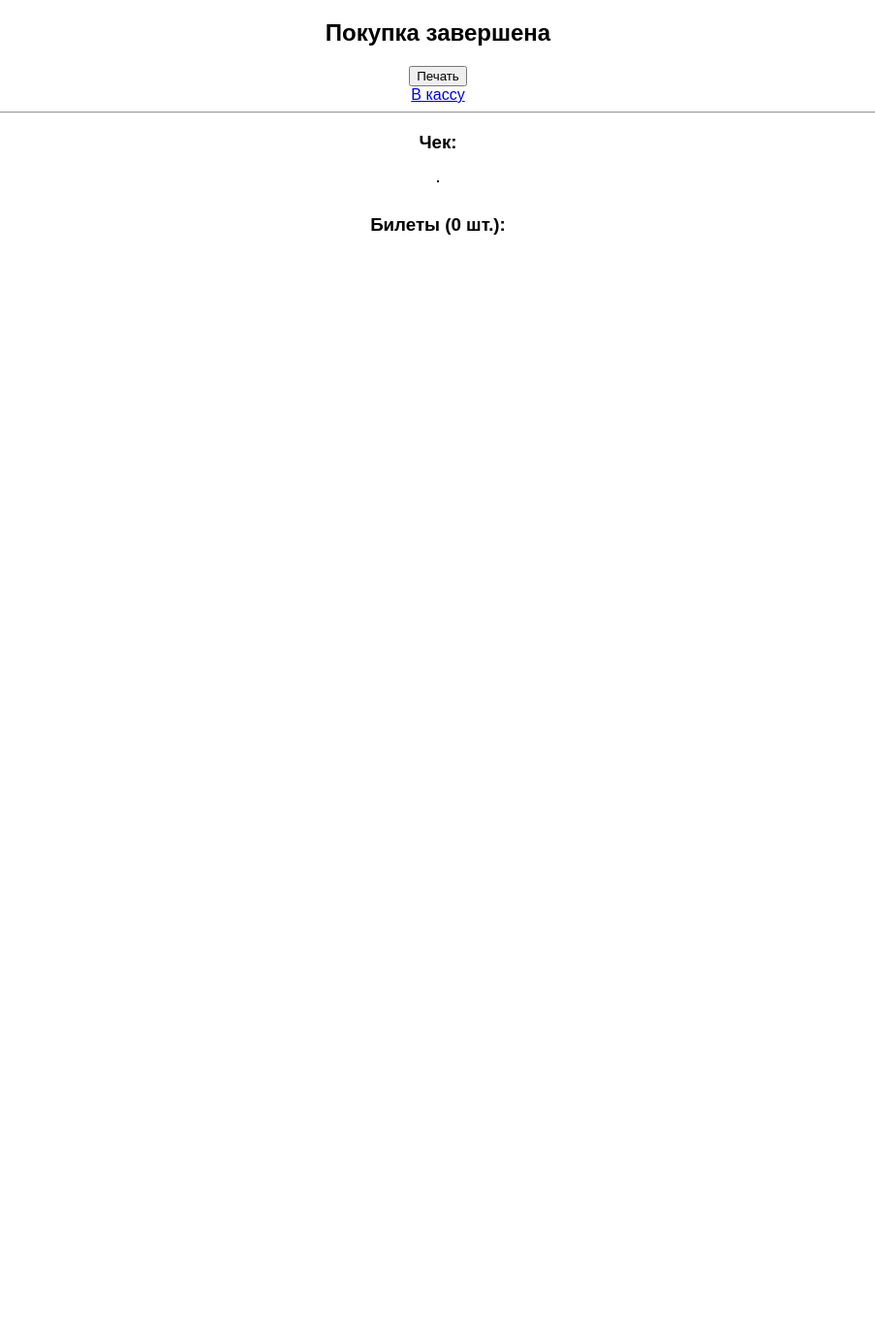
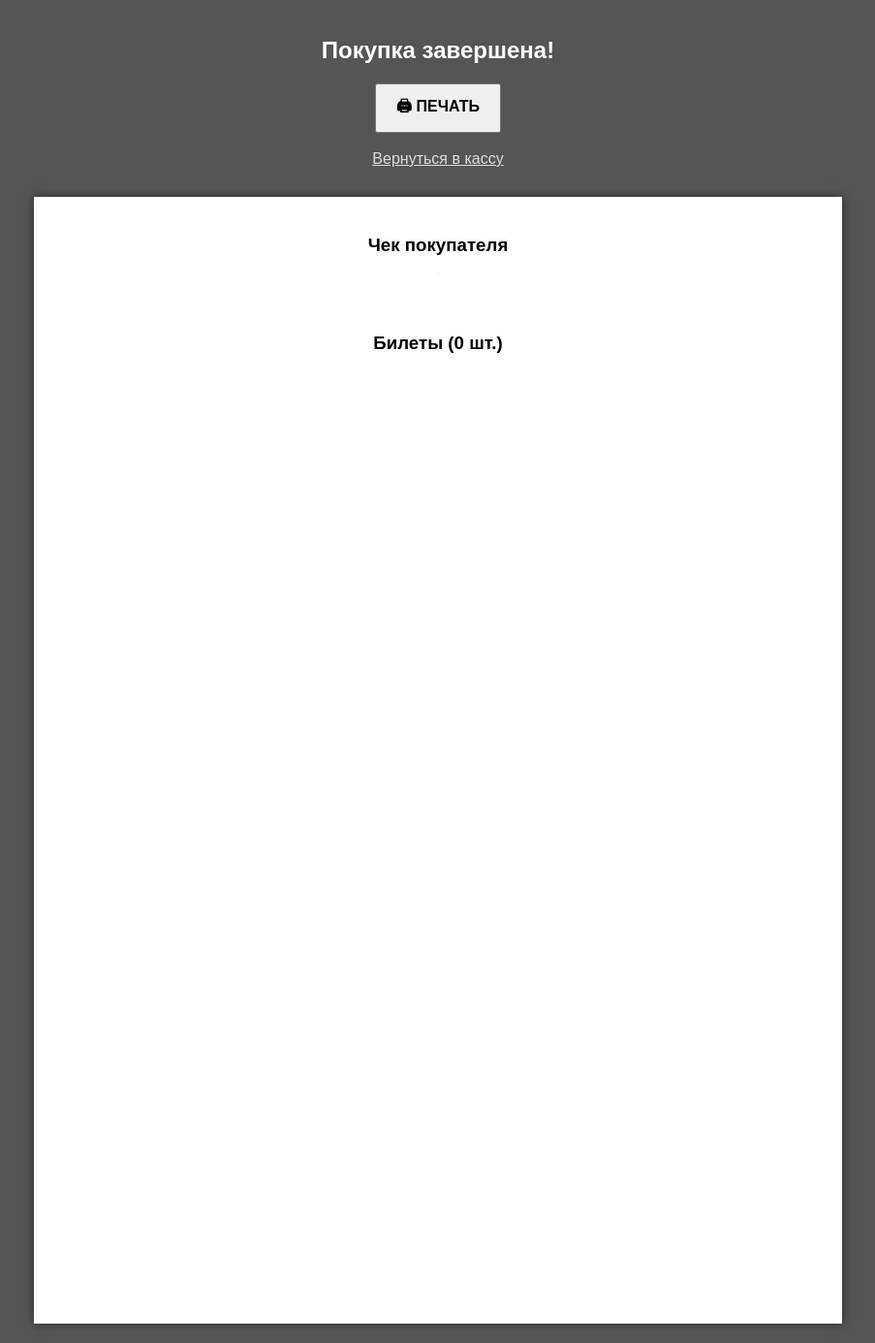
Before and after one commit to homelotto749/lottohome, a Flask app: template templates/print_view.html in a window 1280 px wide. Shown: the whole page at 97% size, without its empty margins (188-1091 px from the left). Before the commit the page ends 242 px from the top, so only its background shows below. Run offline with Flask 3, Linux system fonts and the light colour scheme; the template is opened without the code that fills it, so the values that code supplies are empty.

Commit message:
Update print_view.html

```diff
--- a/templates/print_view.html
+++ b/templates/print_view.html
@@ -2,29 +2,49 @@
 <html lang="ru">
 <head>
     <meta charset="UTF-8">
-    <title>Печать</title>
+    <title>Печать билетов HOMELOTO</title>
     <style>
-        body { text-align: center; font-family: sans-serif; }
-        img { border: 1px solid black; margin: 10px; max-width: 100%; }
-        .debug { color: red; font-size: 12px; background: #eee; padding: 5px; }
+        body { background: #555; text-align: center; font-family: sans-serif; }
+        .page {
+            background: white;
+            width: 210mm;
+            min-height: 297mm;
+            margin: 20px auto;
+            padding: 20px;
+            box-shadow: 0 0 10px rgba(0,0,0,0.5);
+            display: flex;
+            flex-direction: column;
+            align-items: center;
+        }
+        .controls { padding: 10px; color: white; }
+        .ticket-img { max-width: 100%; margin-bottom: 20px; border: 1px dashed #ccc; }
+        .receipt-img { max-width: 300px; margin-bottom: 40px; border: 1px solid #eee; }
+
+        @media print {
+            body { background: white; }
+            .controls { display: none; }
+            .page { box-shadow: none; margin: 0; width: 100%; }
+        }
     </style>
 </head>
 <body>
-    <h2>Покупка завершена</h2>
-    <button onclick="window.print()">Печать</button>
-    <br><a href="/cashier">В кассу</a>
-    <hr>
 
-    <h3>Чек:</h3>
-    <img src="{{ receipt_img }}"><br>
+    <div class="controls">
+        <h2>Покупка завершена!</h2>
+        <button onclick="window.print()" style="padding: 10px 20px; font-size: 16px; font-weight: bold; cursor: pointer;">🖨 ПЕЧАТЬ</button>
+        <br><br>
+        <a href="/cashier" style="color: #ddd;">Вернуться в кассу</a>
+    </div>
 
-    <h3>Билеты ({{ tickets_imgs|length }} шт.):</h3>
+    <div class="page">
+        <h3>Чек покупателя</h3>
+        <img src="{{ receipt_img }}" class="receipt-img">
 
-    {% for img_url in tickets_imgs %}
-        <!-- ЭТА СТРОКА ПОКАЖЕТ НАМ ПРАВДУ -->
-        <p class="debug">Ссылка сервера: {{ img_url }}</p>
+        <h3>Билеты ({{ tickets_imgs|length }} шт.)</h3>
+        {% for img_url in tickets_imgs %}
+            <img src="{{ img_url }}" class="ticket-img">
+        {% endfor %}
+    </div>
 
-        <img src="{{ img_url }}">
-    {% endfor %}
 </body>
 </html>
```
